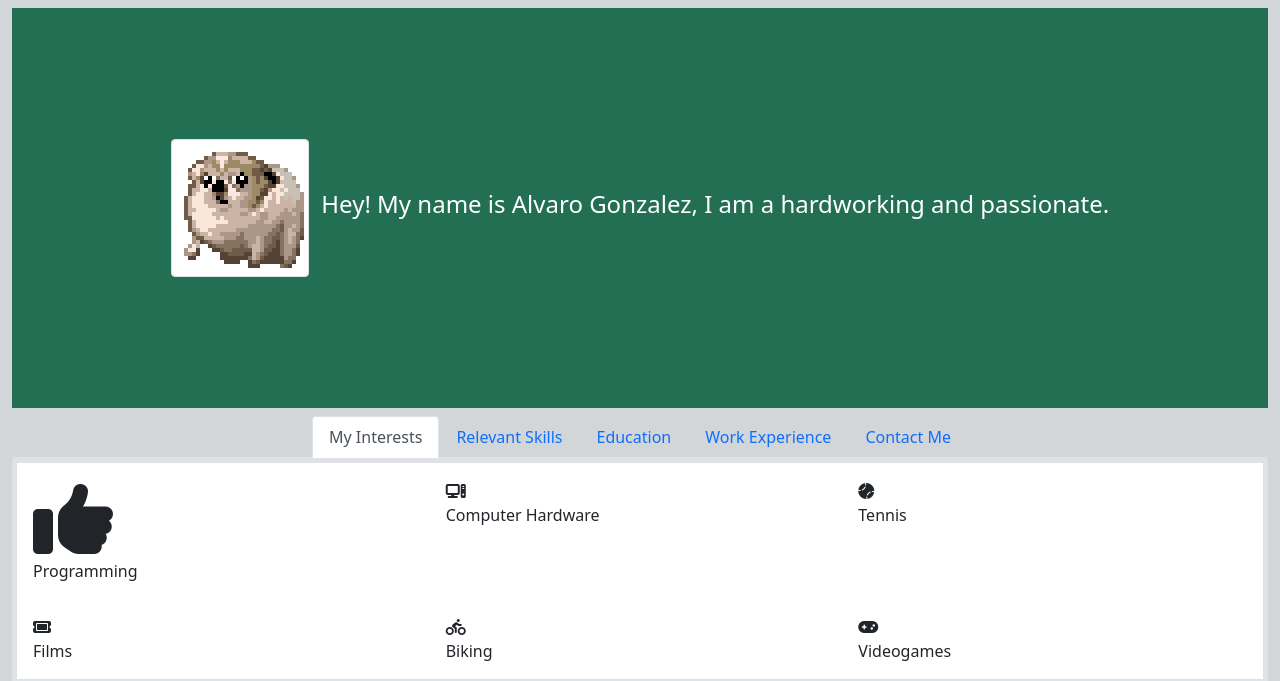
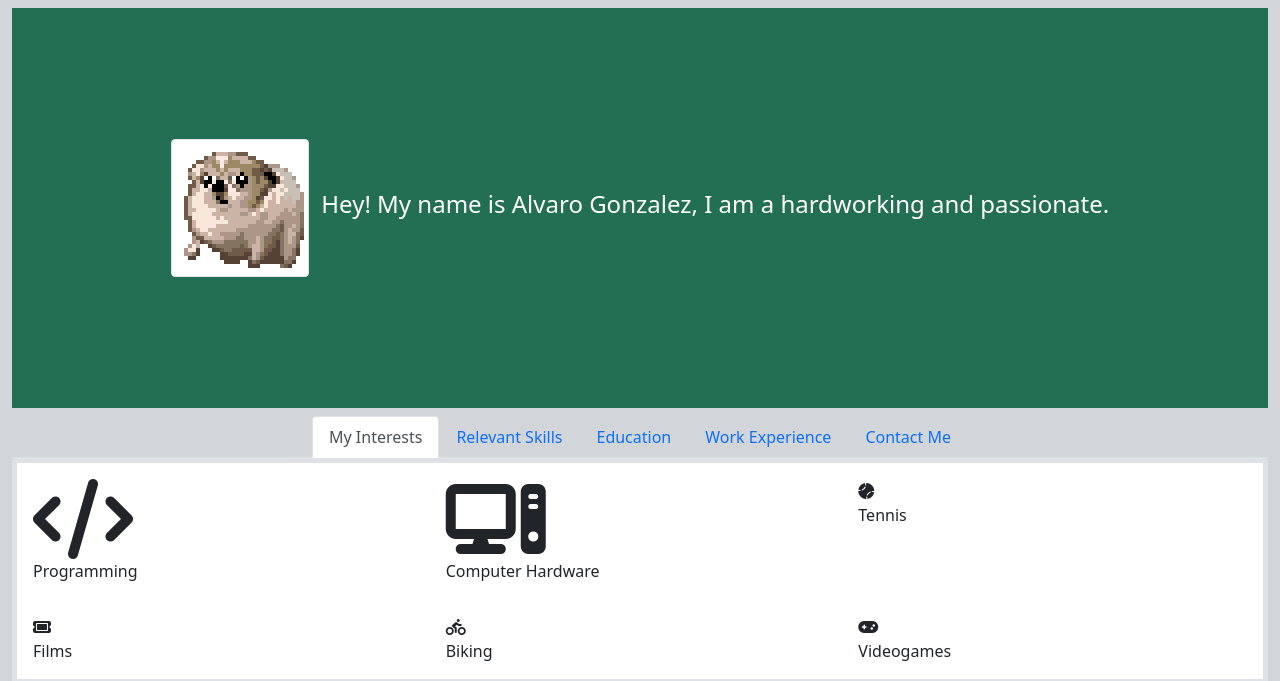
Before and after one commit to ADGLx/abt.adgl, a plain HTML site: page index.html in a window 1280 px wide. Shown: the part 148-829 px from the top of the page. Drawn offline with nearby package versions, Linux system fonts and the light colour scheme.

Commit message:
Update index.html

```diff
--- a/index.html
+++ b/index.html
@@ -82,8 +82,8 @@
               <!--About Me Section-->
               <div class="card border border-5" id="about">
                   <div class="card-body row">
-                        <div class="col-sm"> <i class="fas fa-thumbs-up fa-5x"></i>  <p class="card-text">Programming</p> </div>
-                        <div class="col-sm"> <i class="fa-solid fa-computer"></i> <p class="card-text">Computer Hardware</p> </div>
+                        <div class="col-sm"> <i class="fa-solid fa-code fa-5x"></i>  <p class="card-text">Programming</p> </div>
+                        <div class="col-sm"> <i class="fa-solid fa-computer fa-5x"></i> <p class="card-text">Computer Hardware</p> </div>
                         <div class="col-sm"> <i class="fa-solid fa-baseball"></i> <p class="card-text">Tennis</p> </div>
                   </div>
               <div class="card-body row">
```
